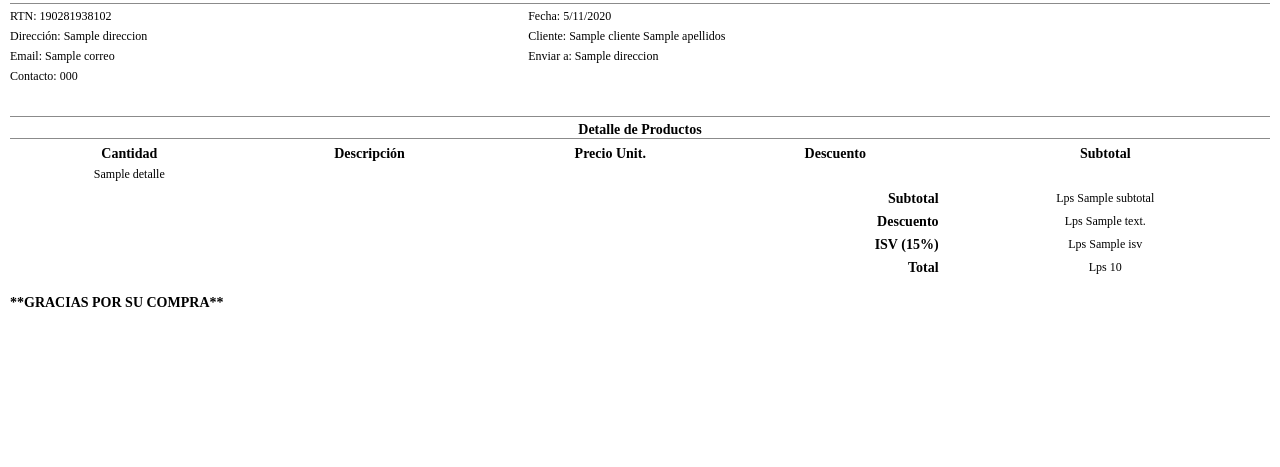
After one commit to Alex777aguilera/SoftwareII, a Django app: template ecommerce_app/templates/factura_cliente.html in a window 1280 px wide. The commit adds this page. Shown: the part 333-800 px from the top of the page. Run offline with Django 3.2, Linux system fonts and the light colour scheme; the template is opened without the code that fills it: most values are stand-ins (such as "Sample title", 1, 10 or a date in 2020); lists and menus that the app fills with data are empty.

Commit message:
Se agregó la generación de PDF de Factura para el Cliente al realizar una compra

```diff
--- a/ecommerce_app/templates/carrito.html
+++ b/ecommerce_app/templates/carrito.html
@@ -84,7 +84,7 @@ e-commerce | Car_ecommerce
 </table>
 
 <div class="card-body border-top">
-    <a href="#" class="btn btn-primary float-md-right"> Ejecutar compra <i class="fa fa-chevron-right"></i> </a>
+    <a href="{% url 'ecommerce_app:facturacion_producto' %}" class="btn btn-primary float-md-right" target="_blank"> Ejecutar compra <i class="fa fa-chevron-right"></i> </a>
     <a href="{% url 'ecommerce_app:principal' %}" class="btn btn-light"> <i class="fa fa-chevron-left"></i> Continuar comprando </a>
 </div>
 </div> <!-- card.// -->
--- /dev/null
+++ b/ecommerce_app/templates/factura_cliente.html
@@ -0,0 +1,118 @@
+<!DOCTYPE html>
+<html>
+<head>
+	<meta charset="utf-8">
+	<meta http-equiv="X-UA-Compatible" content="IE=edge">
+	<title>Factura Cliente</title>
+	<link rel="stylesheet" href="">
+	<style>
+		.td-header{
+	      border:none;
+	    }
+
+	    td{
+	      font-size: 12px;
+	      padding-left:0;
+	      padding: 3px 0 0 0;
+	    }
+
+	    th{
+	    	font-size: 14px;
+	    	padding: 5px 0 0 0;
+	    }
+	</style>
+</head>
+<body>
+	<div style="width:100%" class="encabezado" id="header_content">
+		<div style="width:250px;">
+			<center><img src="media/logo_empresa/logo.jpeg" alt=""></center>
+		</div>
+	    <table style="width:100%;">
+	    	<thead>
+	    		<th colspan="2" style="text-align:center; border-bottom: 1px solid #8B8B8B; border-top: 1px solid #8B8B8B; ">FACTURA Nº 130</th>
+	    	</thead>
+	      <tr>
+	      	<td class="td-header">RTN: 190281938102</td>
+	      	<td class="td-header">Fecha: 5/11/2020</td>
+	      </tr>
+	      <tr>
+	      	{% for emp in empresa %}
+	      		<td class="td-header">Dirección: {{emp.direccion}}</td>
+	      	{% endfor %}
+	      	{% for cl in cliente %}
+	      		<td class="td-header">Cliente: {{cl.nombres}} {{cl.apellidos}}</td>
+	      	{% endfor %}
+	      </tr>
+	      <tr>
+	      	{% for emp in empresa %}
+	      		<td class="td-header">Email: {{emp.correo}}</td>
+	      	{% endfor %}
+
+	      	{% for orden in orden_factura %}
+	      		<td class="td-header">Enviar a: {{orden.domicilio.direccion}}</td>
+	      	{% endfor %}
+	      </tr>
+	      <tr>
+	      	{% for emp in empresa %}
+	      		<td class="td-header">Contacto: {{emp.telefono}}</td>
+	      	{% endfor %}
+	      </tr>
+	    </table>
+	</div>
+  	<br>
+
+	<table style="width:100%; margin-top: 10px">
+		<thead>
+			<tr>
+				<th colspan="5" style="text-align:center; border-bottom: 1px solid #8B8B8B; border-top: 1px solid #8B8B8B; ">Detalle de Productos</th>
+			</tr>
+			<tr>
+				<th>Cantidad</th>
+				<th>Descripción</th>
+				<th>Precio Unit.</th>
+				<th>Descuento</th>
+				<th>Subtotal</th>
+			</tr>
+		</thead>
+		<tbody>
+		{% for clave, detalle_fact in factura.items %}
+			{% for detalle in detalle_fact %}
+			<tr>
+				{% for dt in detalle %}
+					{% if foorlop.last %}
+						<td style="text-align:center; border-bottom: 1px solid #8B8B8B;">{{dt}}</td>
+					{% else %}
+						<td style="text-align:center;">{{dt}}</td>
+					{% endif %}
+				{% endfor %}
+			</tr>
+			{% endfor %}
+		{% endfor %}
+		<tr style="border-top: 1px solid #8B8B8B; "></tr>
+		</tbody>
+		<tfoot>
+            <tr >
+                <th colspan="4" style="text-align:right;">Subtotal</th>
+                <td style="text-align:center;">Lps {{subtotal}}</td>
+            </tr>
+            <tr>
+                <th colspan="4" style="text-align:right;">Descuento</th>
+                <td style="text-align:center;">Lps {{descuento}}</td>
+            </tr>
+            <tr>
+                <th colspan="4" style="text-align:right;">ISV (15%)</th>
+                <td style="text-align:center;">Lps {{isv}}</td>
+            </tr>
+            <tr>
+                <th colspan="4" style="text-align:right;">Total</th>
+                <td style="text-align:center;">Lps {{total}}</td>
+            </tr>
+        </tfoot>
+	</table>
+
+	<table style="margin-top: 10px;">
+		<th style="text-align:center;">**GRACIAS POR SU COMPRA**</th>
+	</table>
+
+</body>
+</html>
--- a/ecommerce_app/urls.py
+++ b/ecommerce_app/urls.py
@@ -42,5 +42,7 @@ urlpatterns = [
  path('productos/categorias/<int:id_categoria>/', views.productos_categorias, name='productos_categorias'),
  path('productos/subcategoria/<int:id_categoria>,<int:id_subcategoria>/', views.productos_subcategoria, name='productos_subcategoria'),
 
+ path('productos/facturacion', views.facturacion_producto, name='facturacion_producto'),
+
 
 ]
```
Also changed, not shown: ecommerce_app/models.py (+9 -3 lines), ecommerce_app/views.py (+90 -0 lines), ecommerce_app/migrations/0002_auto_20201122_1601.py (added), ecommerce_app/migrations/0003_auto_20201205_1147.py (added), ecommerce_app/migrations/0004_orden_fecha_compra.py (added).
